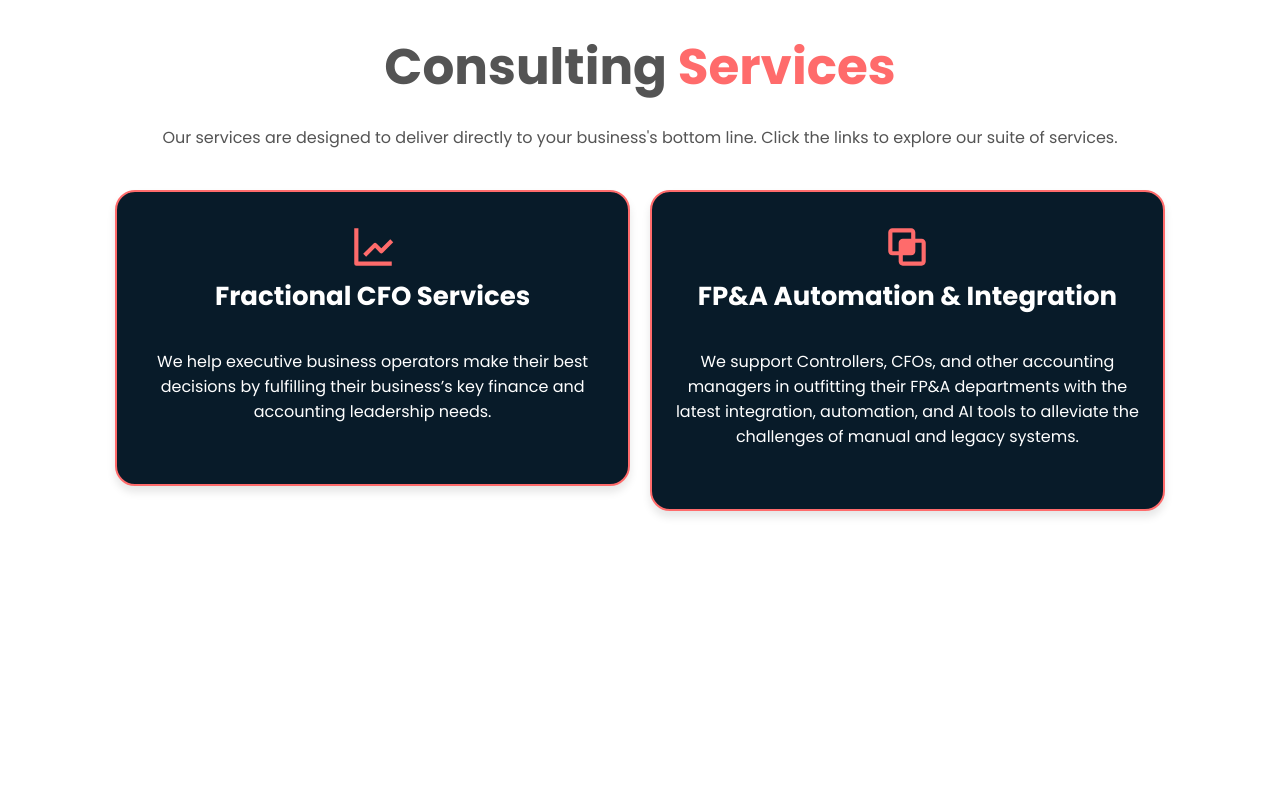
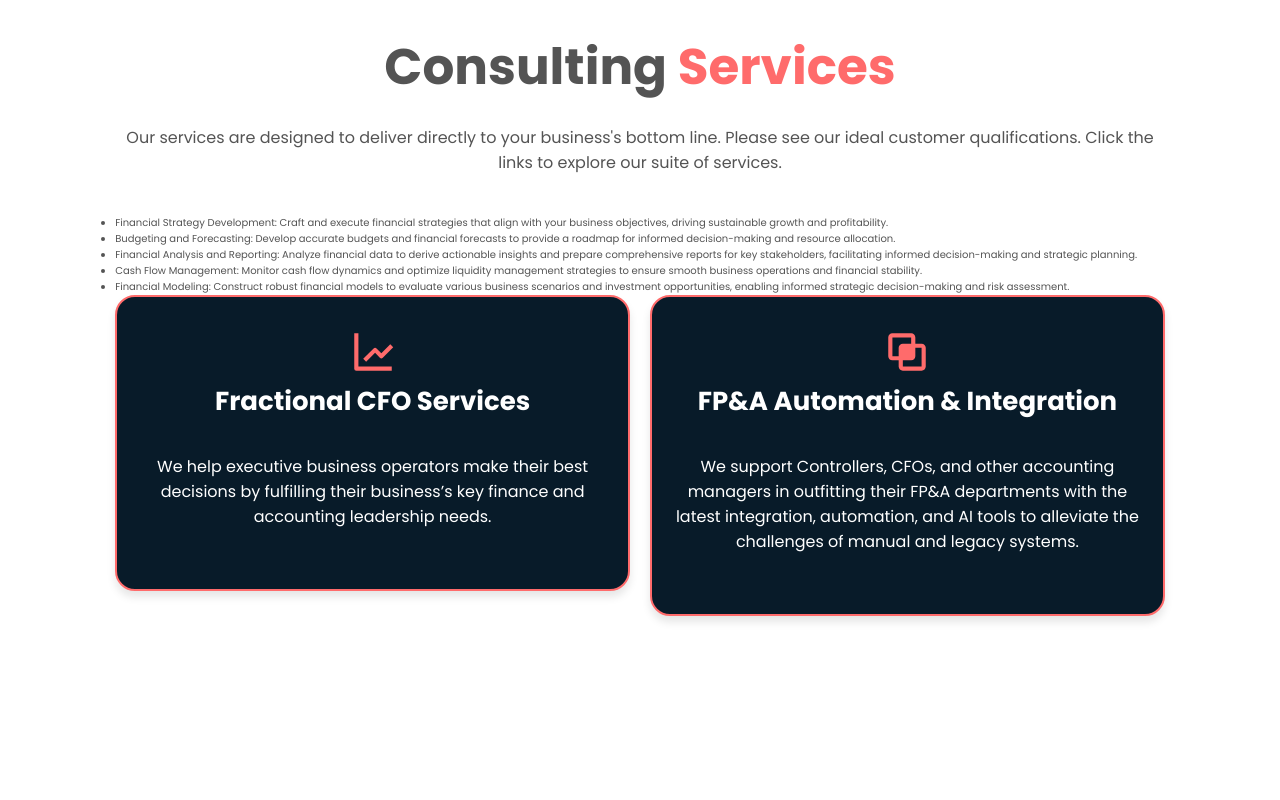
Before and after one commit to kylecburgoyneF9/business_website, a Vue app: page / in a window 1280 px wide. Shown: the part 1840-2640 px from the top of the page. Built offline with nearby package versions, Linux system fonts and the light colour scheme.

Commit message:
More layout updates

```diff
--- a/src/components/MyPromise.vue
+++ b/src/components/MyPromise.vue
@@ -2,28 +2,29 @@
   <!-- 'portfolio' section design and elements -->
   <section class="my-promise" id="portfolio">
     <div class="my-promise-header">
-      <h2 class="heading">My <span>Promise</span></h2>
+      <h2 class="heading">Promise & <span>Guarantees</span></h2>
       <p>I don’t promise things that I can’t deliver. I don’t pretend to know things that I don’t. The one thing you can
         count on is my word. I will give you my opinion, regardless of what might alternatively ‘sound good’ or ‘sound
         convenient’. If there is one thing I’ve learned about life and business, it’s that success and convenience do
         not have a close relationship. And I am here to cultivate success. </p>
-      <p><strong>We back all our business-partnerships with these three guarantees:</strong></p>
+      <p><strong>We back all our engagements with these three guarantees:</strong></p>
     </div>
     <div class="services-container">
       <a href="javascript:void(0)" class="services-box" @click.prevent>
         <SvgLineChart class="svg-icon" />
         <h3>Month-to-month Services</h3>
-        <p>If at any point you feel that we’re not delivering to bottom-line, you can walk away.</p>
+        <p>If at any point you feel that we’re not delivering to your bottom-line, you can walk away.</p>
       </a>
       <a href="javascript:void(0)" class="services-box" @click.prevent>
         <SvgIntersect class="svg-icon" />
         <h3>Money-back Guarantee</h3>
-        <p>We offer a full money back guarantee for the first two months of service.</p>
+        <p>We offer a full money-back guarantee for the first two months of service.</p>
       </a>
       <a href="javascript:void(0)" class="services-box" @click.prevent>
         <SvgIntersect class="svg-icon" />
         <h3>Free Upgrades</h3>
-        <p>We will upgrade any pre-existing D3 solution with the latest technology and best practice principles as they
+        <p>We will upgrade any pre-existing D3 Finance solution with the latest technology and best practice principles
+          as they
           emerge. </p>
       </a>
     </div>
--- a/src/components/OurValues.vue
+++ b/src/components/OurValues.vue
@@ -2,7 +2,7 @@
   <!-- 'portfolio' section design and elements -->
   <section class="d3-values" id="d3-difference">
     <div class="d3-values-contents">
-      <h2 class="heading">The D3 <span>Values</span></h2>
+      <h2 class="heading">Our <span>Values</span></h2>
       <p>I believe that culture is set by the tone at the top. A leader without the willingness to give more than they
         ask is just a fan. D3 is a leader. Within our culture, we encourage discussions of character (i.e. ‘character
         matters’) and emphasize why ‘character matters’ so much. We hold these values to be foundational to success in
@@ -46,6 +46,7 @@
 .values-review-cards-container .values-review-card-contents {
   display: flex;
   align-items: center;
+  justify-content: center;
   flex-grow: 1;
   background-color: var(--second-bg-color);
   padding: 2rem;
@@ -55,7 +56,7 @@
   gap: 2rem;
   border: var(--dk-blue) solid 1.5px;
   box-shadow: 0 6px 8px rgba(0, 0, 0, 0.1);
-  width: 100%;
+  width: 70%;
 }
 
 .values-review-cards-container .values-review-card-contents .values-review-card-text h3 {
@@ -172,6 +173,8 @@
     flex-direction: column;
     text-align: center;
     padding: 20px;
+    width: 100%;
   }
+
 }
 </style>
--- a/src/views/ConsultingView.vue
+++ b/src/views/ConsultingView.vue
@@ -12,7 +12,7 @@
                 <router-link to="#consulting-fractional-cfo" class="btn" scroll="{ behavior: 'smooth' }">Fractional CFO
                     Services</router-link>
                 <router-link to="#consulting-integration-services" class="btn" scroll="{ behavior: 'smooth' }">
-                    Automation and Integration</router-link>
+                    FP&A Automation and Integration</router-link>
             </div>
         </div>
 
--- a/src/views/HomeView.vue
+++ b/src/views/HomeView.vue
@@ -56,9 +56,24 @@
   <section class="services" id="services">
     <h2 class="heading">Consulting <span>Services</span></h2>
     <div class="services-intro">
-      Our services are designed to deliver directly to your business's bottom line. Click the links to explore our suite
+      Our services are designed to deliver directly to your business's bottom line. Please see our ideal customer
+      qualifications. Click the links to explore our suite
       of services.
     </div>
+    <ul>
+      <li>Financial Strategy Development: Craft and execute financial strategies that align with your
+        business objectives, driving sustainable growth and profitability.</li>
+      <li>Budgeting and Forecasting: Develop accurate budgets and financial forecasts to provide a
+        roadmap for informed decision-making and resource allocation.</li>
+      <li>Financial Analysis and Reporting: Analyze financial data to derive actionable insights and
+        prepare comprehensive reports for key stakeholders, facilitating informed decision-making
+        and strategic planning.</li>
+      <li>Cash Flow Management: Monitor cash flow dynamics and optimize liquidity management
+        strategies to ensure smooth business operations and financial stability.</li>
+      <li>Financial Modeling: Construct robust financial models to evaluate various business scenarios
+        and investment opportunities, enabling informed strategic decision-making and risk
+        assessment.</li>
+    </ul>
     <div class="services-container">
       <router-link :to="{ path: '/consulting', hash: '#consulting-fractional-cfo' }" scroll="{ behavior: 'smooth' }"
         class="services-box">
```
